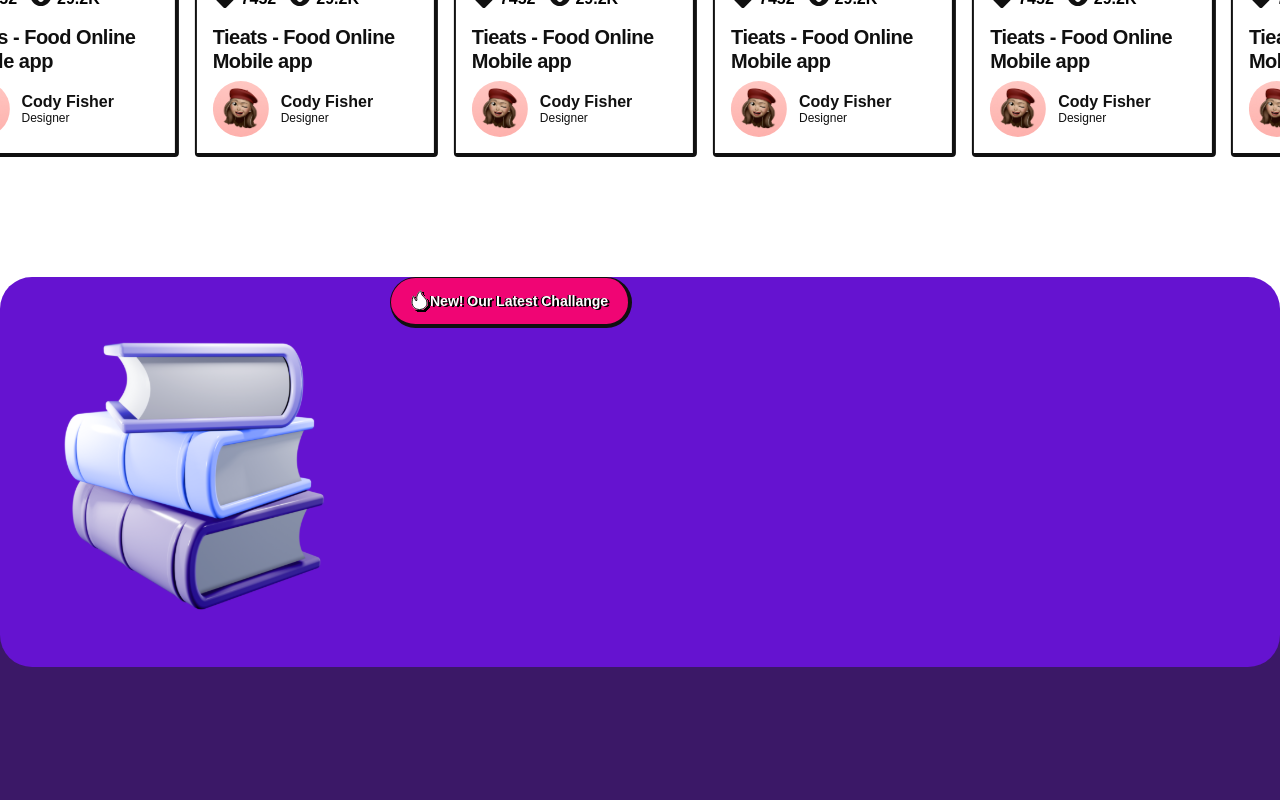
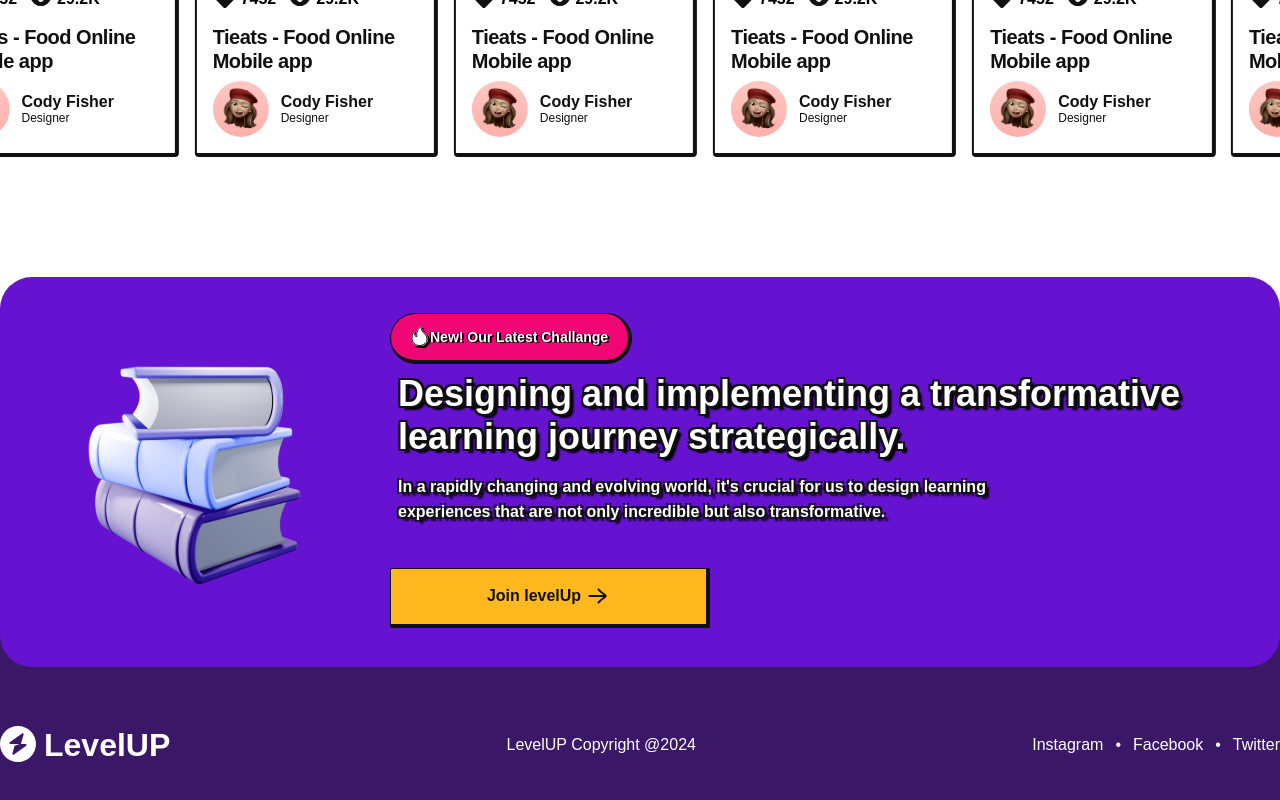
Before and after one commit to takachan0012/levelUp, a React (Vite) app: page / in a window 1280 px wide. Shown: the part 6951-7751 px from the top of the page. Built offline with nearby package versions, Linux system fonts and the light colour scheme; a web font is replaced by a local one.

Commit message:
feat: Added footer

```diff
--- a/src/pages/home.jsx
+++ b/src/pages/home.jsx
@@ -809,7 +809,7 @@ const Home = () => {
                             </Carousel>
                         </div>
                         <div className="w-full flex justify-center items-center flex-col mt-[120px] ">
-                            <div className="w-[1280px] h-[390px] bg-[#6513D0] rounded-[32px] flex justify-between z-50">
+                            <div className="w-[1280px] h-[390px] bg-[#6513D0] rounded-[32px] flex justify-between z-50 py-9">
                                 <img src={book} alt="icon-book" />
                                 <div className="w-3/4">
                                     <Badges className="w-fit">
@@ -832,10 +832,47 @@ const Home = () => {
                                         </svg>
                                         <span className="font-bold text-[14px] leading-4 text-shadow-sm">New! Our Latest Challange</span>
                                     </Badges>
+                                    <p className="enhance leading-[43px] w-[820px] text-[36px] font-bold text-white p-2 gap-y-4">
+                                        Designing and implementing a transformative
+                                        learning journey strategically.
+                                    </p>
+                                    <p className="mb-9 enhance leading-[25px] w-[693px] font-bold text-white p-2 gap-y-4">
+                                        In a rapidly changing and evolving world, it's crucial for us to design learning experiences
+                                        that are not only incredible but also transformative.
+                                    </p>
+                                    <Button className="bg-[#FFB81E] hover:bg-yellow-500 py-[14px] px-8 flex gap-1 rounded-[2px] w-[320px] h-[60px]">
+                                        <span className="font-bold">Join levelUp</span>
+                                        <svg width="25" height="24" viewBox="0 0 25 24" fill="none" xmlns="http://www.w3.org/2000/svg">
+                                            <path d="M12.7928 17.7929C12.4023 18.1834 12.4023 18.8166 12.7928 19.2071C13.1833 19.5976 13.8165 19.5976 14.207 19.2071L17.1035 16.3107L20.9999 13.4142C21.781 12.6332 21.781 11.3668 20.9999 10.5858L17.1035 7.68934L14.207 4.79289C13.8165 4.40237 13.1833 4.40237 12.7928 4.79289C12.4023 5.18342 12.4023 5.81658 12.7928 6.20711L15.1893 8.60355L18.5857 11H4.49991C3.94763 11 3.49991 11.4477 3.49991 12C3.49991 12.5523 3.94763 13 4.49991 13H18.5857L15.1893 15.3964L12.7928 17.7929Z" fill="#101010" />
+                                        </svg>
+
+                                    </Button>
                                 </div>
                             </div>
-                            <div className="w-[1440px] h-[342px] bg-[#3B1867] -mt-[195px]">
-
+                            <div className="w-[1440px] h-[342px] bg-[#3B1867] text-white -mt-[195px] flex justify-center items-end">
+                                <div className="w-[1280px] flex justify-between items-center pb-[50px]">
+                                    <div className="flex gap-2">
+                                        <svg width="36" height="36" viewBox="0 0 36 36" fill="none" xmlns="http://www.w3.org/2000/svg">
+                                            <g clip-path="url(#clip0_0_1086)">
+                                                <path fill-rule="evenodd" clip-rule="evenodd" d="M18 36C27.9411 36 36 27.9411 36 18C36 8.05887 27.9411 0 18 0C8.05886 0 0 8.05887 0 18C0 27.9411 8.05886 36 18 36ZM23.6154 8.38515C23.8887 7.41424 22.9465 6.84011 22.086 7.45317L10.0738 16.0106C9.14059 16.6754 9.28738 18 10.2943 18H13.4574V17.9755H19.6223L14.5991 19.7479L12.3846 27.6148C12.1113 28.5858 13.0534 29.1599 13.914 28.5468L25.9262 19.9894C26.8594 19.3246 26.7125 18 25.7057 18H20.9089L23.6154 8.38515Z" fill="white" />
+                                            </g>
+                                            <defs>
+                                                <clipPath id="clip0_0_1086">
+                                                    <rect width="36" height="36" fill="white" />
+                                                </clipPath>
+                                            </defs>
+                                        </svg>
+                                        <span className="font-extrabold text-[32px] leading-[38px]">LevelUP</span>
+                                    </div>
+                                    <span className="font-medium leading-[19px]">LevelUP Copyright @2024</span>
+                                    <div className="flex gap-3">
+                                        <span>Instagram</span>
+                                        <span>&#8226;</span>
+                                        <span>Facebook</span>
+                                        <span>&#8226;</span>
+                                        <span>Twitter</span>
+                                    </div>
+                                </div>
                             </div>
                         </div>
                     </div>
```
